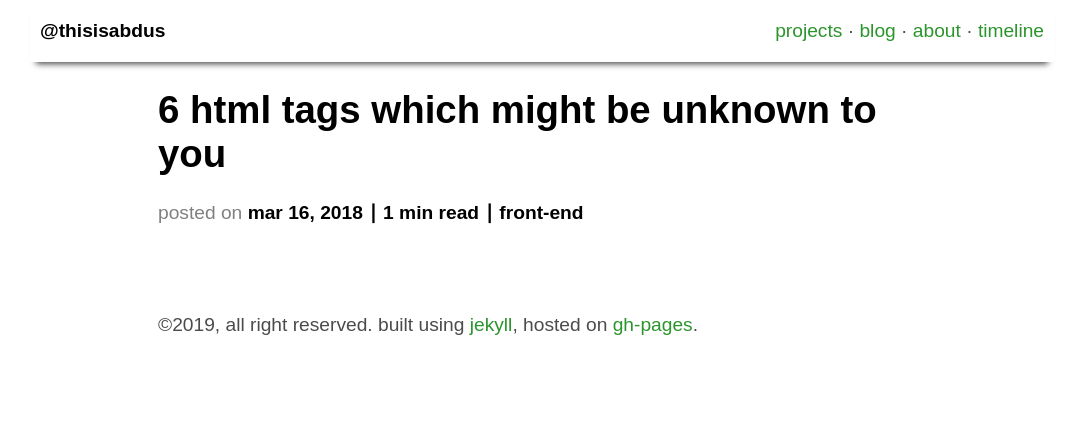
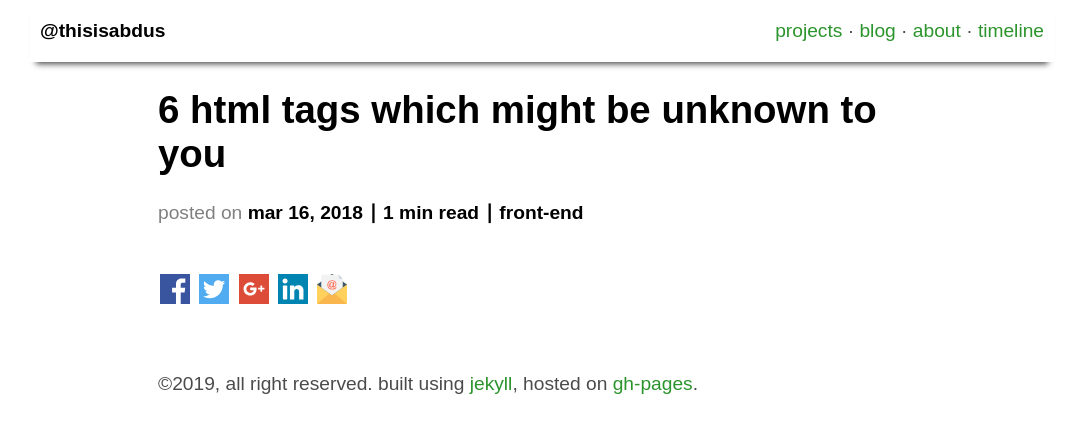
Before and after one commit to sangam14/thisisabdus.github.io, a Jekyll site: the page built from _posts/2018-03-16-6-HTML-tags-which-might-be-unknown-to-you.md, in a window 1280 px wide. Shown: the top 433 px of the page, without its empty margins (98-1181 px from the left). Built offline with Jekyll 4.4.1, drawn with Linux system fonts in a browser that asks for light colours; some web fonts are replaced.

Commit message:
added share buttons

```diff
--- a/_includes/social-share.html
+++ b/_includes/social-share.html
@@ -0,0 +1,11 @@
+<div style="margin-top: 50px" class="social-search">
+    <a href="https://www.facebook.com/sharer/sharer.php?u={{ page.url | absolute_url }}"><img class="icon" src="{{ '/assets/img/icons/facebook.svg' | absolute_url }}" alt="facebook share"></a>
+
+    <a href="https://twitter.com/home?status={{ page.excerpt | strip_html | truncate: 120, '...' }} - {{ page.url | absolute_url }}"><img src="{{ '/assets/img/icons/twitter.svg' | absolute_url }}" alt="" class="icon"></a>
+
+    <a href="https://plus.google.com/share?url={{ page.url | absolute_url }}"><img src="{{ '/assets/img/icons/googleplus.svg' | absolute_url }}" alt="" class="icon"></a>
+
+    <a href="https://www.linkedin.com/shareArticle?mini=true&url={{ page.url | absolute_url }}&title={{ page.title }}&summary={{ page.excerpt | strip_html }}&source="><img src="{{ '/assets/img/icons/linkedin.svg' | absolute_url }}" alt="" class="icon"></a>
+
+    <a href="mailto:?&bcc=azad3652@gmail.com&subject={{ page.title }}&body={{ page.excerpt | strip_html }}"><img src="{{ '/assets/img/icons/email.svg' | absolute_url }}" alt="" class="icon"></a>
+</div>
--- a/_layouts/post.html
+++ b/_layouts/post.html
@@ -19,5 +19,7 @@ layout: default
             {{ page.categories }}
         </h4>
         {{ content }}
+
+        {% include social-share.html %}
     </div>
 </div>
--- a/assets/css/main.css
+++ b/assets/css/main.css
@@ -213,3 +213,8 @@ strong {
         padding: 10px 25px;
     }
 }
+.icon {
+    height: 30px;
+    width: 30px;
+    margin: 0 2px;
+}
```
Also changed, not shown: assets/img/icons/email.svg (added), assets/img/icons/facebook.svg (added), assets/img/icons/googleplus.svg (added), assets/img/icons/linkedin.svg (added), assets/img/icons/twitter.svg (added), assets/meta-image.png (deleted).
